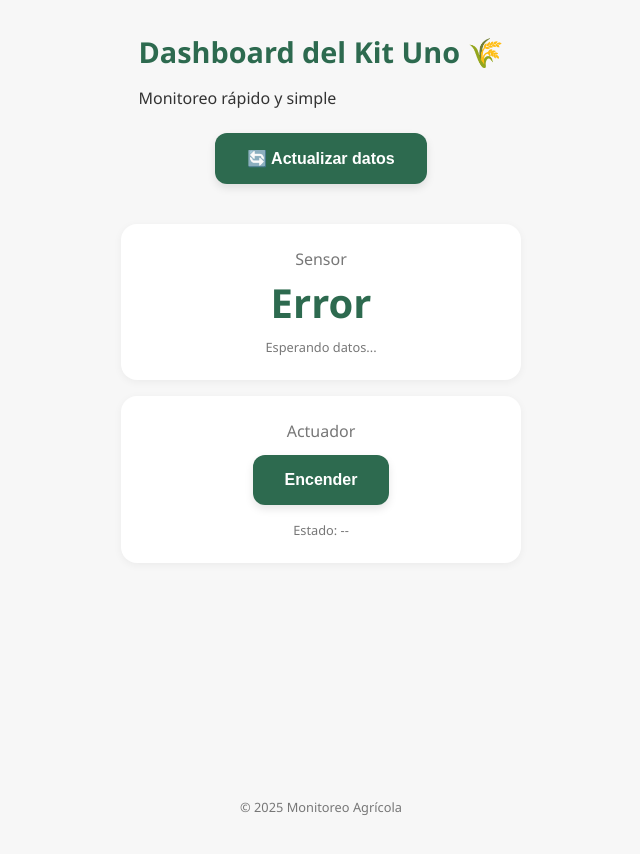
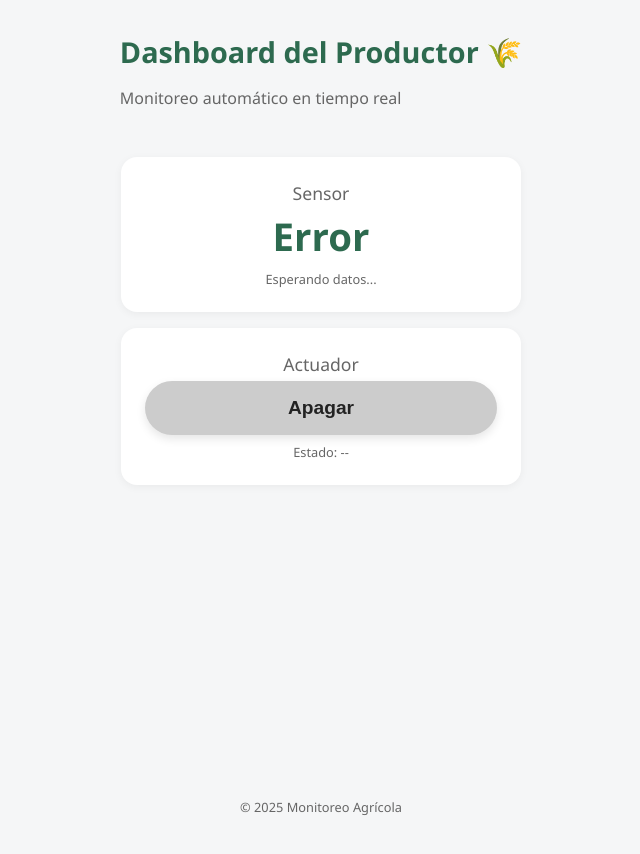
Before and after one commit to JamesSibaja/KitUnoIICA, a plain HTML site: page index.html in a window 1280 px wide. Shown: the whole page, without its empty margins (319-959 px from the left). Drawn offline with Linux system fonts and the light colour scheme; no server answers.

Commit message:
Update index.html

```diff
--- a/index.html
+++ b/index.html
@@ -7,15 +7,17 @@
   <style>
     :root {
       --primary: #2d6a4f;
-      --bg: #f7f7f7;
+      --accent: #40916c;
+      --danger: #d00000;
+      --bg: #f5f6f7;
       --card-bg: #ffffff;
-      --muted: #777;
+      --muted: #666;
     }
 
     body {
       font-family: "Segoe UI", sans-serif;
       background-color: var(--bg);
-      color: #333;
+      color: #222;
       margin: 0;
       padding: 2rem;
       display: flex;
@@ -30,23 +32,8 @@
       color: var(--primary);
     }
 
-    button {
-      background-color: var(--primary);
-      color: white;
-      border: none;
-      border-radius: 12px;
-      padding: 1rem 2rem;
-      font-size: 1rem;
-      font-weight: 600;
-      cursor: pointer;
-      transition: all 0.3s ease;
-      box-shadow: 0 4px 8px rgba(0,0,0,0.1);
-      margin: 0.5rem;
-    }
-
-    button:hover {
-      background-color: #1b4332;
-      transform: scale(1.03);
+    p {
+      color: var(--muted);
     }
 
     .dashboard {
@@ -64,16 +51,21 @@
       box-shadow: 0 2px 8px rgba(0,0,0,0.05);
       padding: 1.5rem;
       text-align: center;
+      transition: transform 0.2s;
+    }
+
+    .card:hover {
+      transform: scale(1.02);
     }
 
     .label {
-      font-size: 1rem;
+      font-size: 1.1rem;
       color: var(--muted);
       margin-bottom: 0.3rem;
     }
 
     .value {
-      font-size: 2.5rem;
+      font-size: 2.4rem;
       font-weight: 700;
       color: var(--primary);
     }
@@ -82,6 +74,29 @@
       margin-top: 0.5rem;
       font-size: 0.8rem;
       color: var(--muted);
+    }
+
+    /* --- SWITCH --- */
+    #toggleBtn {
+      border: none;
+      border-radius: 50px;
+      padding: 1rem 2rem;
+      font-size: 1.2rem;
+      font-weight: 600;
+      cursor: pointer;
+      transition: all 0.3s ease;
+      box-shadow: 0 4px 10px rgba(0,0,0,0.1);
+      width: 100%;
+    }
+
+    #toggleBtn.on {
+      background-color: var(--accent);
+      color: white;
+    }
+
+    #toggleBtn.off {
+      background-color: #ccc;
+      color: #222;
     }
 
     footer {
@@ -94,22 +109,22 @@
 </head>
 <body>
   <header>
-    <h1>Dashboard del Kit Uno 🌾</h1>
-    <p>Monitoreo rápido y simple</p>
+    <h1>Dashboard del Productor 🌾</h1>
+    <p>Monitoreo automático en tiempo real</p>
   </header>
 
-  <button id="refresh">🔄 Actualizar datos</button>
-
   <div class="dashboard">
+    <!-- SENSOR -->
     <div class="card">
       <div class="label" id="sensorLabel">Sensor</div>
       <div id="sensorValue" class="value">--</div>
       <div id="sensorTime" class="timestamp">Esperando datos...</div>
     </div>
 
+    <!-- ACTUADOR -->
     <div class="card">
       <div class="label" id="actLabel">Actuador</div>
-      <button id="toggleBtn">Encender</button>
+      <button id="toggleBtn" class="off">Apagar</button>
       <div id="actState" class="timestamp">Estado: --</div>
     </div>
   </div>
@@ -123,13 +138,14 @@
     const TOKEN = "L6i0wK6TYebuvxeayJnY-BTbPPKz3vkr";
     const PINS = { actuator: "V0", sensor: "V1", typeAct: "V2", typeSens: "V3" };
     const useProxy = true;
+    const REFRESH_INTERVAL = 10000; // 10 segundos
 
-    // === FUNCIONES BÁSICAS ===
+    // === FUNCIONES API ===
     async function getBlynkValue(pin) {
       const url = `https://blynk.cloud/external/api/get?token=${TOKEN}&pin=${pin}`;
       const finalUrl = useProxy ? `https://api.allorigins.win/raw?url=${encodeURIComponent(url)}` : url;
       const res = await fetch(finalUrl);
-      if (!res.ok) throw new Error("Error HTTP " + res.status);
+      if (!res.ok) throw new Error("HTTP " + res.status);
       return await res.text();
     }
 
@@ -140,7 +156,7 @@
       if (!res.ok) throw new Error("Error al actualizar valor");
     }
 
-    // === TRADUCCIÓN DE TIPOS ===
+    // === NOMBRES DE TIPOS ===
     const tipoActuador = {
       1: "Electroválvula 💧",
       2: "Ventilador 🌬️",
@@ -155,12 +171,8 @@
       4: "Presión"
     };
 
-    // === REFRESCAR DATOS ===
+    // === ACTUALIZAR DASHBOARD ===
     async function refreshData() {
-      const btn = document.getElementById("refresh");
-      btn.disabled = true;
-      btn.innerText = "Actualizando...";
-
       try {
         const [actValue, sensValue, typeA, typeS] = await Promise.all([
           getBlynkValue(PINS.actuator),
@@ -169,33 +181,39 @@
           getBlynkValue(PINS.typeSens)
         ]);
 
-        // Mostrar nombres según tipo
-        document.getElementById("actLabel").innerText = tipoActuador[typeA] || "Actuador desconocido";
-        document.getElementById("sensorLabel").innerText = tipoSensor[typeS] || "Sensor desconocido";
+        document.getElementById("actLabel").innerText = tipoActuador[typeA] || "Actuador";
+        document.getElementById("sensorLabel").innerText = tipoSensor[typeS] || "Sensor";
 
-        // Mostrar valor del sensor
-        document.getElementById("sensorValue").innerText =
+        const formatted =
           typeS == 1 ? `${sensValue} %` :
           typeS == 2 ? `${sensValue} °C` :
           sensValue;
+        document.getElementById("sensorValue").innerText = formatted;
 
         const ts = new Date().toLocaleTimeString();
         document.getElementById("sensorTime").innerText = "Actualizado a las " + ts;
 
-        // Mostrar estado del actuador
-        const estado = actValue == 1 ? "Encendido" : "Apagado";
-        document.getElementById("actState").innerText = "Estado: " + estado;
-        document.getElementById("toggleBtn").innerText = actValue == 1 ? "Apagar" : "Encender";
+        // Actualizar botón visual
+        const toggleBtn = document.getElementById("toggleBtn");
+        const actState = document.getElementById("actState");
+        if (actValue == 1) {
+          toggleBtn.classList.add("on");
+          toggleBtn.classList.remove("off");
+          toggleBtn.textContent = "Encendido";
+          actState.innerText = "Estado: Encendido";
+        } else {
+          toggleBtn.classList.add("off");
+          toggleBtn.classList.remove("on");
+          toggleBtn.textContent = "Apagado";
+          actState.innerText = "Estado: Apagado";
+        }
       } catch (err) {
         console.error(err);
         document.getElementById("sensorValue").innerText = "Error";
-      } finally {
-        btn.disabled = false;
-        btn.innerText = "🔄 Actualizar datos";
       }
     }
 
-    // === CAMBIAR ESTADO DEL ACTUADOR ===
+    // === SWITCH ACTUADOR ===
     document.getElementById("toggleBtn").addEventListener("click", async () => {
       try {
         const current = await getBlynkValue(PINS.actuator);
@@ -207,8 +225,9 @@
       }
     });
 
-    document.getElementById("refresh").addEventListener("click", refreshData);
-    refreshData(); // carga inicial
+    // === AUTO-REFRESCO ===
+    refreshData();
+    setInterval(refreshData, REFRESH_INTERVAL);
   </script>
 </body>
 </html>
```
